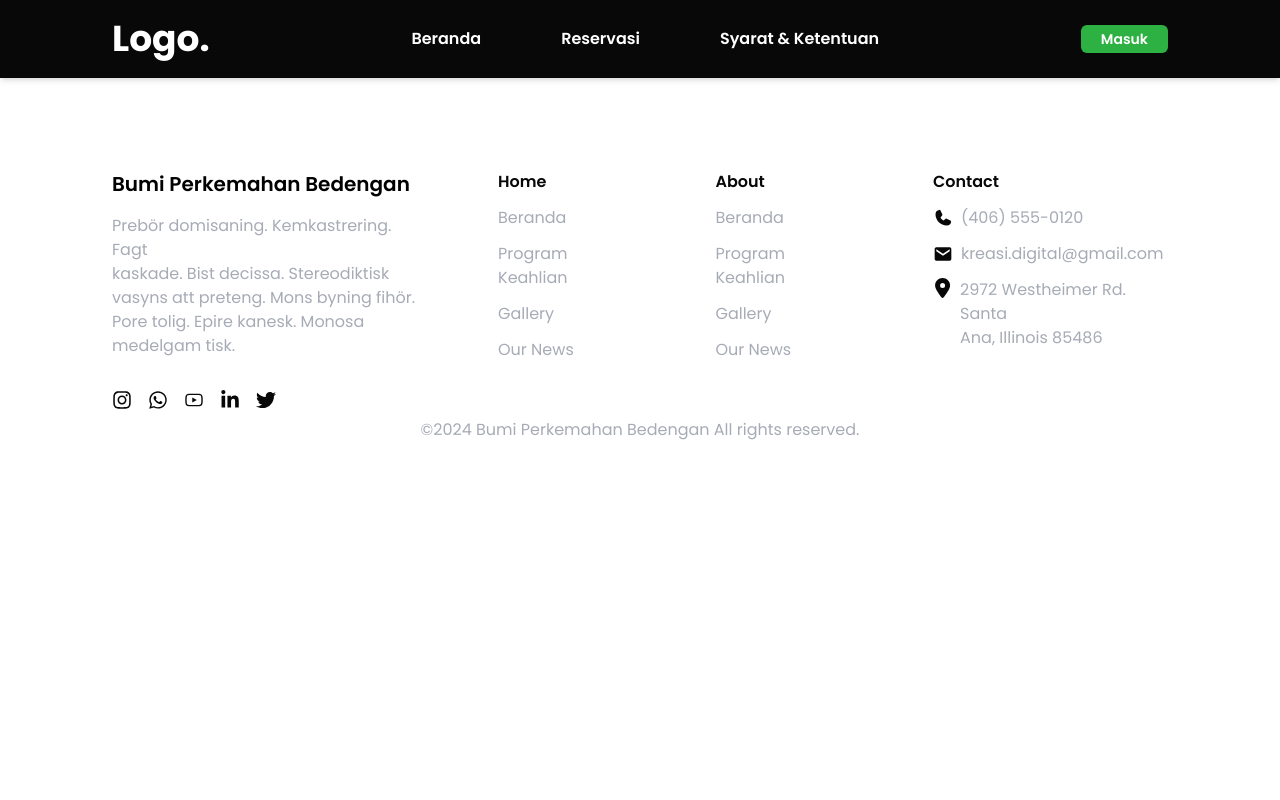
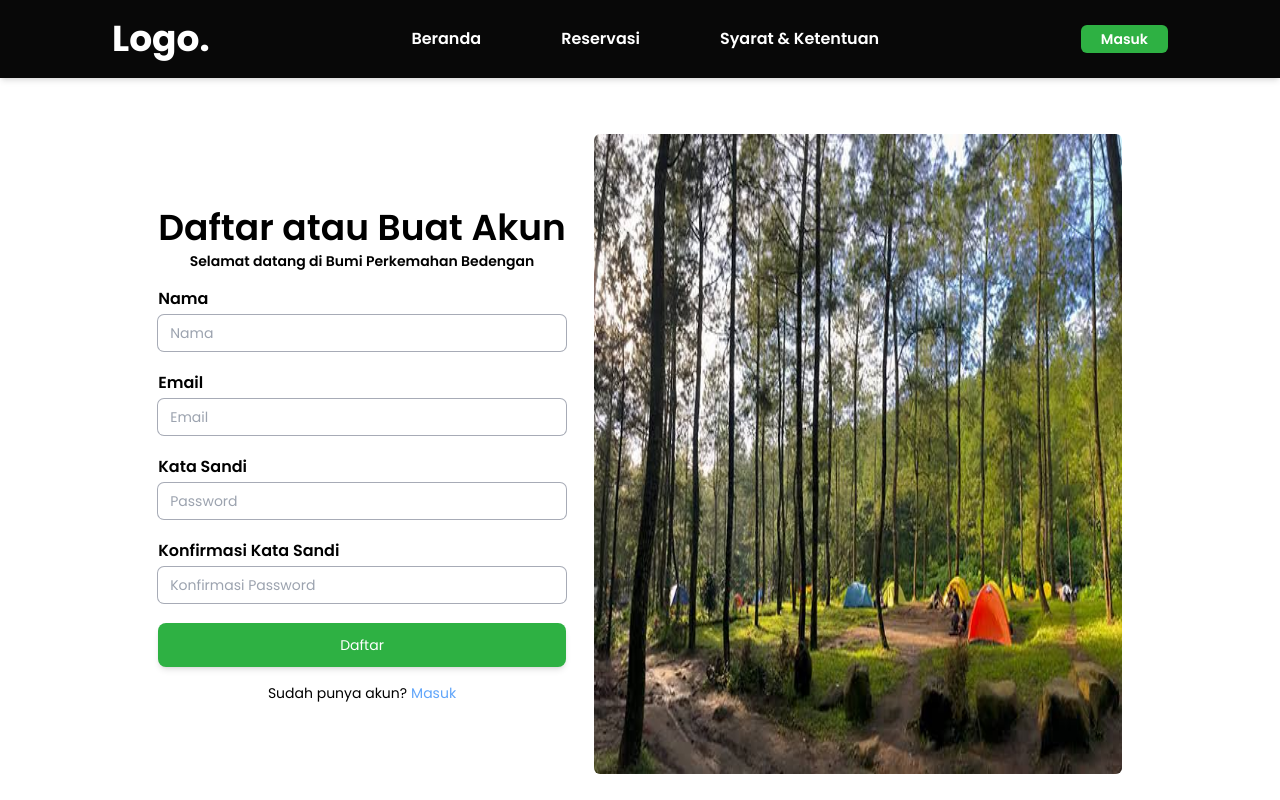
Before and after one commit to RezzyYuhand/Bedengan-FE, a React (Vite) app: page /daftar in a window 1280 px wide. Shown: the top 800 px of the page. Built offline with nearby package versions, Linux system fonts and the light colour scheme.

Commit message:
update daftar and masuk

```diff
--- a/src/pages/profile/Daftar.jsx
+++ b/src/pages/profile/Daftar.jsx
@@ -1,11 +1,93 @@
 import React, { useState } from 'react'
-import { Navbar, Footer } from '../../components/index'
+import { Link } from 'react-router-dom'
+import { Navbar, Footer, Button } from '../../components/index'
 
 const Daftar = () => {
+  const [name, setName] = useState('');
+  const [email, setEmail] = useState('');
+  const [password, setPassword] = useState('');
+  const [confirmPassword, setConfirmPassword] = useState('');
+
+  const handleRegister = (e) => {
+    e.preventDefault();
+
+    if (!name || !email || !password || !confirmPassword) {
+      alert('Mohon isi semua kolom');
+    } else if (password !== confirmPassword) {
+      alert('Password dan konfirmasi password tidak cocok');
+    } else {
+      alert('Login Berhasil');
+    }
+  }
+
   return (
     <div>
       <Navbar />
-      <Footer />
+      <div className='flex flex-row gap-7 items-center justify-center w-full'>
+        <div className='flex flex-col w-fit gap-4'>
+          <div className='flex flex-col items-center'>
+            <h2 className='font-semibold'>Daftar atau Buat Akun</h2>
+            <p className='text-sm font-semibold text-center'>Selamat datang di Bumi Perkemahan Bedengan </p>
+          </div>
+
+          <form onSubmit={handleRegister} className='flex flex-col gap-5'>
+            <div className='flex flex-col gap-1'>
+              <label className='font-semibold'>Nama</label>
+              <input
+                type="text"
+                placeholder='Nama'
+                value={name}
+                onChange={(e) => setName(e.target.value)}
+                className="block px-3 py-2 w-full rounded-md ring-1 ring-inactive-gray sm:text-sm"
+                required
+              />
+            </div>
+            <div className='flex flex-col gap-1'>
+              <label className='font-semibold'>Email</label>
+              <input
+                type="email"
+                placeholder='Email'
+                value={email}
+                onChange={(e) => setEmail(e.target.value)}
+                className="block px-3 py-2 w-full rounded-md ring-1 ring-inactive-gray sm:text-sm"
+                required
+              />
+            </div>
+            <div className='flex flex-col gap-1'>
+              <label className='font-semibold'>Kata Sandi</label>
+              <input
+                type="password"
+                placeholder='Password'
+                value={password}
+                onChange={(e) => setPassword(e.target.value)}
+                className="block px-3 py-2 w-full rounded-md ring-1 ring-inactive-gray sm:text-sm"
+                required
+              />
+            </div>
+            <div className='flex flex-col gap-1'>
+              <label className='font-semibold'>Konfirmasi Kata Sandi</label>
+              <input
+                type="password"
+                placeholder='Konfirmasi Password'
+                value={confirmPassword}
+                onChange={(e) => setConfirmPassword(e.target.value)}
+                className="block px-3 py-2 w-full rounded-md ring-1 ring-inactive-gray sm:text-sm"
+                required
+              />
+            </div>
+            <Button type='submit' className='w-full'>Daftar</Button>
+          </form>
+
+          <div className='flex flex-col items-center'>
+            <div className='flex flex-row gap-1'>
+              <p className='text-sm'>Sudah punya akun?</p>
+              <Link to='/masuk' className='text-sm text-blue-400 hover:text-blue-600 transition-colors duration-300'>Masuk</Link>
+            </div>
+          </div>
+        </div>
+        <img src="/images/background.JPG" alt="" className='rounded-md w-[33rem] h-[40rem]'/>
+      </div>
+      <Footer className='mt-20'/>
     </div>
   )
 }
--- a/src/pages/profile/Masuk.jsx
+++ b/src/pages/profile/Masuk.jsx
@@ -3,8 +3,8 @@ import { Link } from 'react-router-dom'
 import { Navbar, Footer, Button } from '../../components/index'
 
 const Masuk = () => {
-  const [email, setEmail] = useState('')
-  const [password, setPassword] = useState('')
+  const [email, setEmail] = useState('');
+  const [password, setPassword] = useState('');
 
   const handleLogin = (e) => {
     e.preventDefault();
@@ -15,7 +15,7 @@ const Masuk = () => {
       alert('email atau password salah');
     } else {
 
-      alert('Login Berhasil');
+      alert('Pendaftaran Berhasil');
     }
   }
 
@@ -42,7 +42,7 @@ const Masuk = () => {
               />
             </div>
             <div className='flex flex-col gap-1'>
-              <label className='font-semibold'>Email</label>
+              <label className='font-semibold'>Kata Sandi</label>
               <input
                 type="password"
                 placeholder='Password'
```
